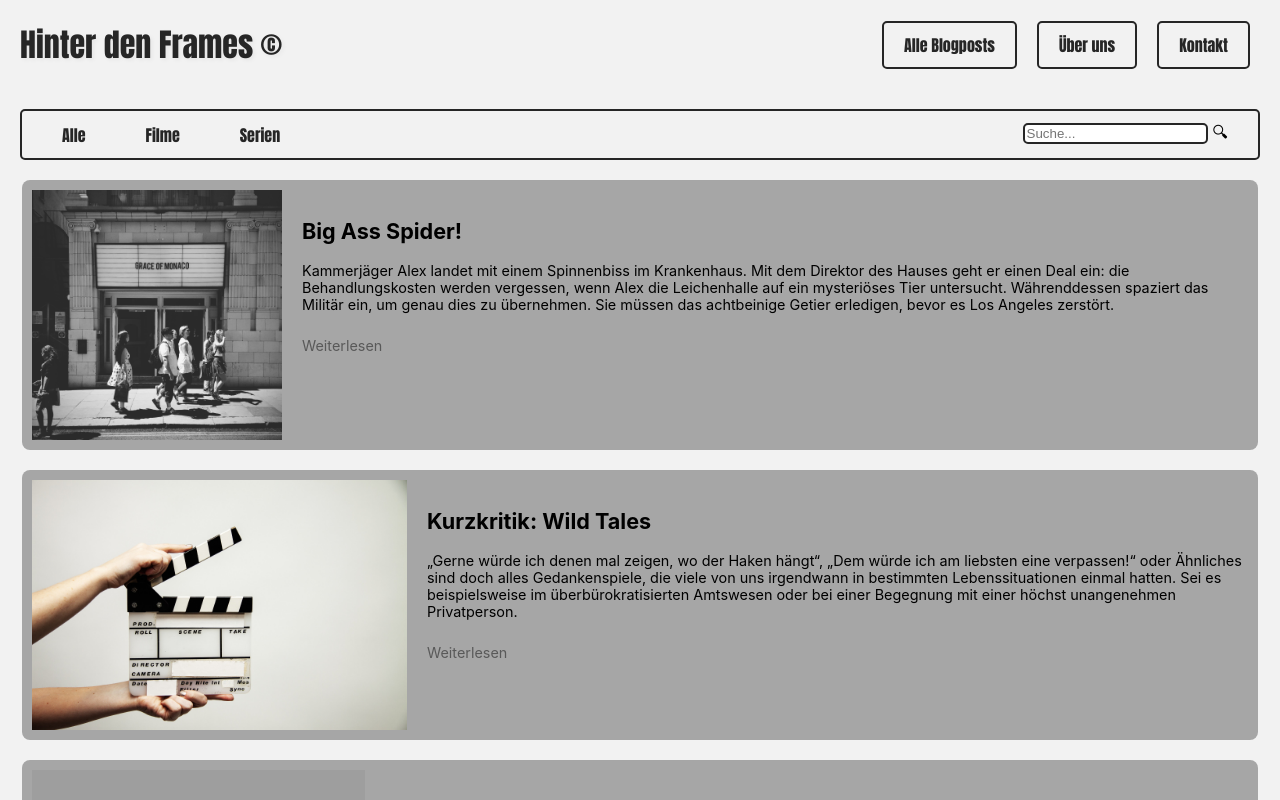
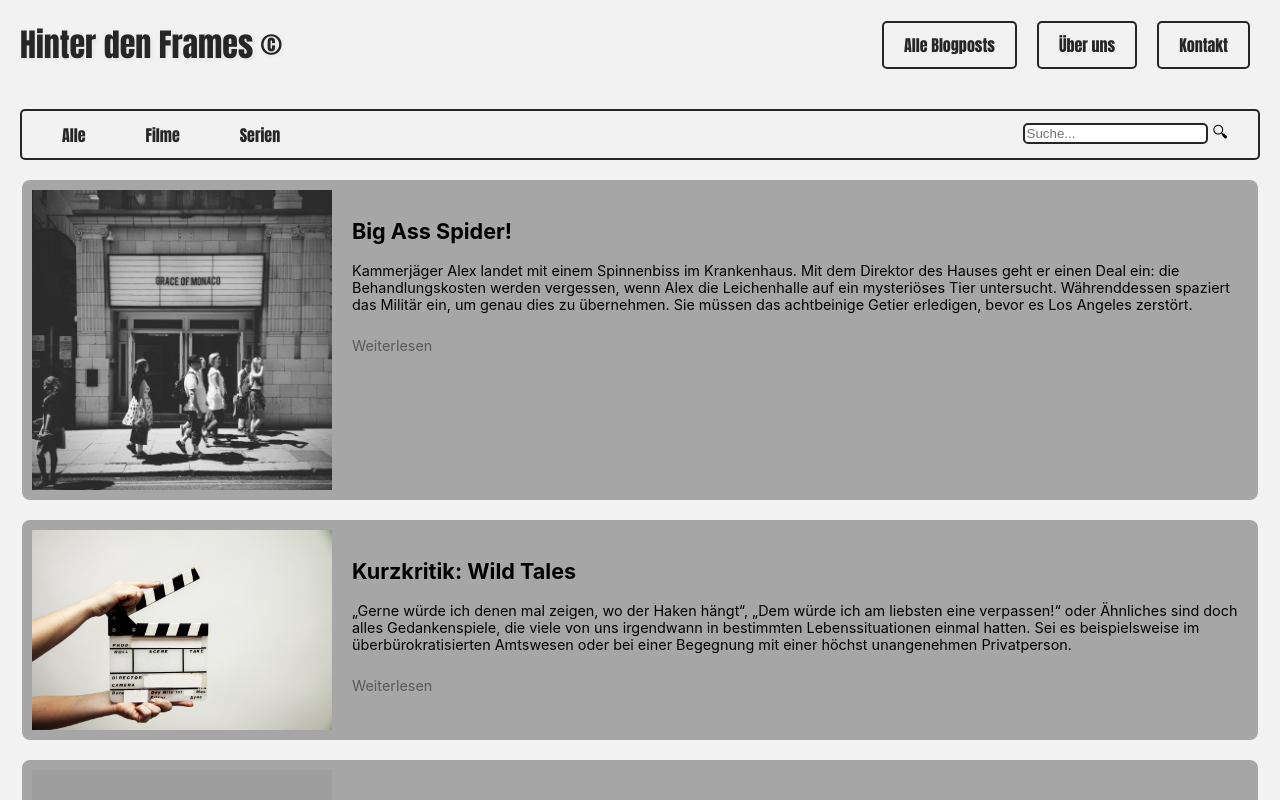
Before and after one commit to David-Floy/hinter-den-frames, a React (Create React App) app: page /bloglist in a window 1280 px wide. Shown: the top 800 px of the page. Built offline with nearby package versions, Linux system fonts and the light colour scheme; grey boxes are pictures that could not be loaded.

Commit message:
Fixed images in ListOfPosts

```diff
--- a/src/components/css/ListOfPosts.css
+++ b/src/components/css/ListOfPosts.css
@@ -24,8 +24,8 @@ html {
 }
 
 .blogpost-image {
-  width: 35%; /* Die Breite des Containers */
-  height: 250px; /* Die Höhe, die du behalten möchtest */
+  width: 300px; /* Die Breite des Containers */
+  height: 100%; /* Die Höhe, die du behalten möchtest */
   object-fit: cover;
   margin-right: 20px;
 }
```
